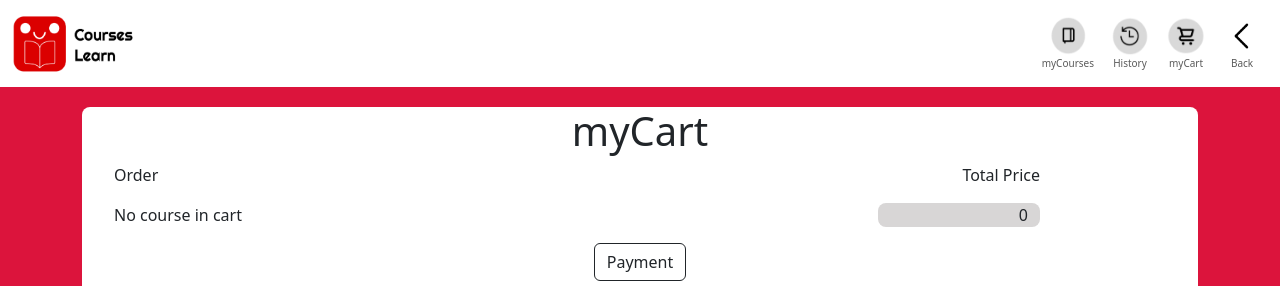
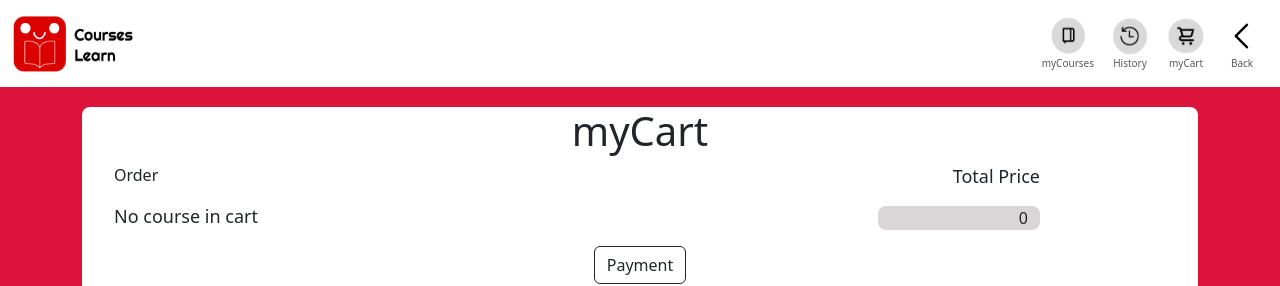
Before and after one commit to Alivefordie/course_learn, a React (Create React App) app in the folder client/: page /cart in a window 1280 px wide. Shown: the top 286 px of the page. Built offline with nearby package versions, Linux system fonts and the light colour scheme.

Commit message:
size&&laput

```diff
--- a/client/src/App.css
+++ b/client/src/App.css
@@ -150,3 +150,10 @@
   margin-right: 10px;
   margin-bottom: 10px;
 }
+.no-course-message {
+  font-size: 18px;
+}
+
+.total-price {
+  font-size: 18px;
+}
--- a/client/src/css/PayCss.module.css
+++ b/client/src/css/PayCss.module.css
@@ -91,3 +91,7 @@
   margin-left: 250px;
   padding: 15px;
 }
+.no_cart{
+  font-size: 20px;
+  margin: 20px;
+}
--- a/client/src/pages/Cart.js
+++ b/client/src/pages/Cart.js
@@ -56,7 +56,7 @@ const Cart = () => {
           <Row>
             <Col className="order-col" sm={8}>
               <p>Order</p>
-              {data.length === 0 && <p>No course in cart</p>}
+              {data.length === 0 && <p className="no-course-message">No course in cart</p>}
               <Container className="item-cart">
                 {data.map((item) => (
                   <div key={item.id}>
@@ -67,7 +67,7 @@ const Cart = () => {
               </Container>
             </Col>
             <Col className="price-col" sm={2}>
-              <p>Total Price</p>
+              <p className="total-price">Total Price</p>
               <Container className="price-cart">
                 <p>{totalPrice}</p>
               </Container>
--- a/client/src/pages/Payment.js
+++ b/client/src/pages/Payment.js
@@ -66,7 +66,7 @@ const Payment = () => {
                 <div className={styles.ct1}>
                     <p>.</p>
                     {data.length === 0 ? (
-                        <p>No course in cart</p>
+                        <p className={styles.no_cart}>No course in cart</p>
                     ) : (
                         <div className={styles.ct1_1}>
                             {data.map((item) => (
```
